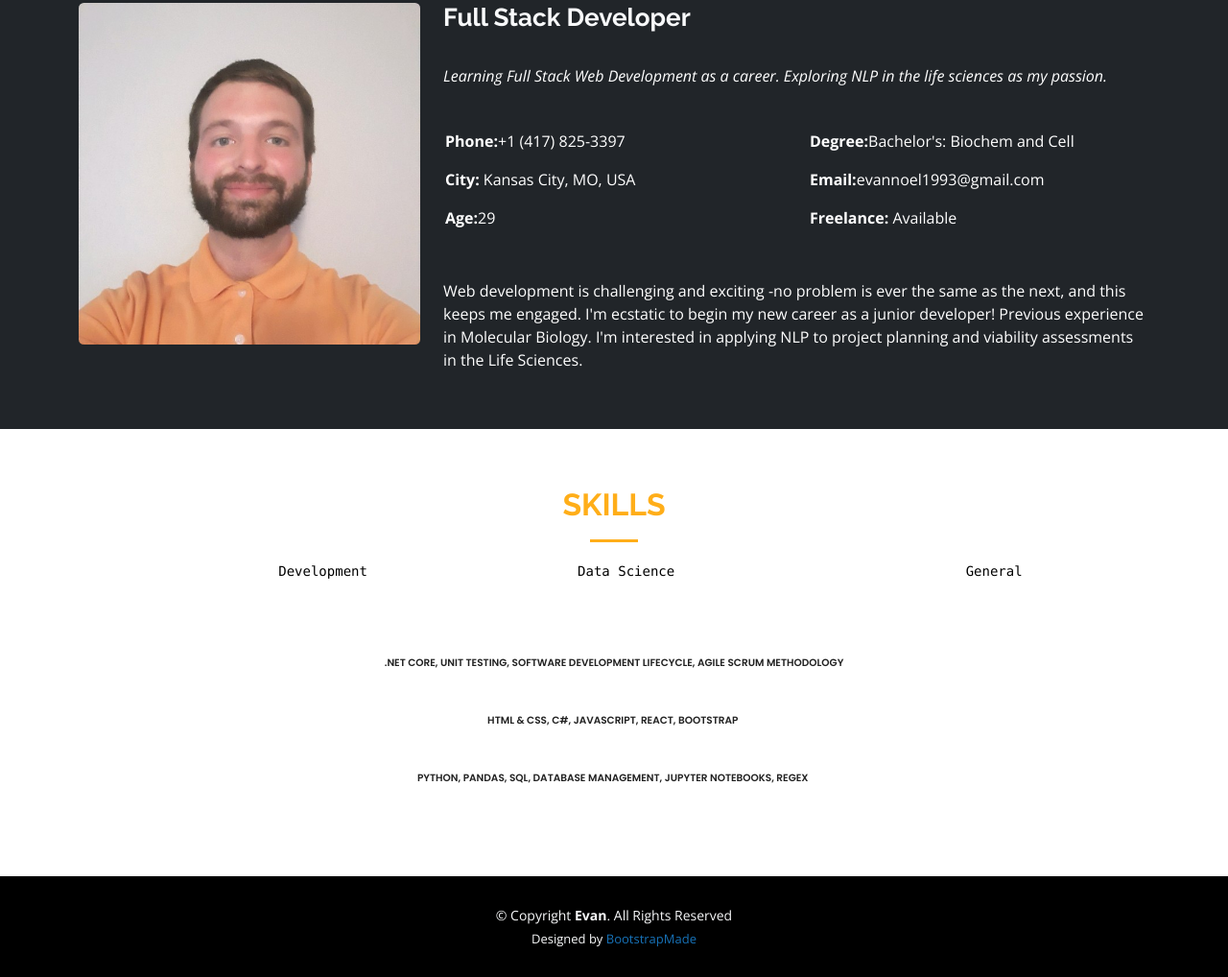
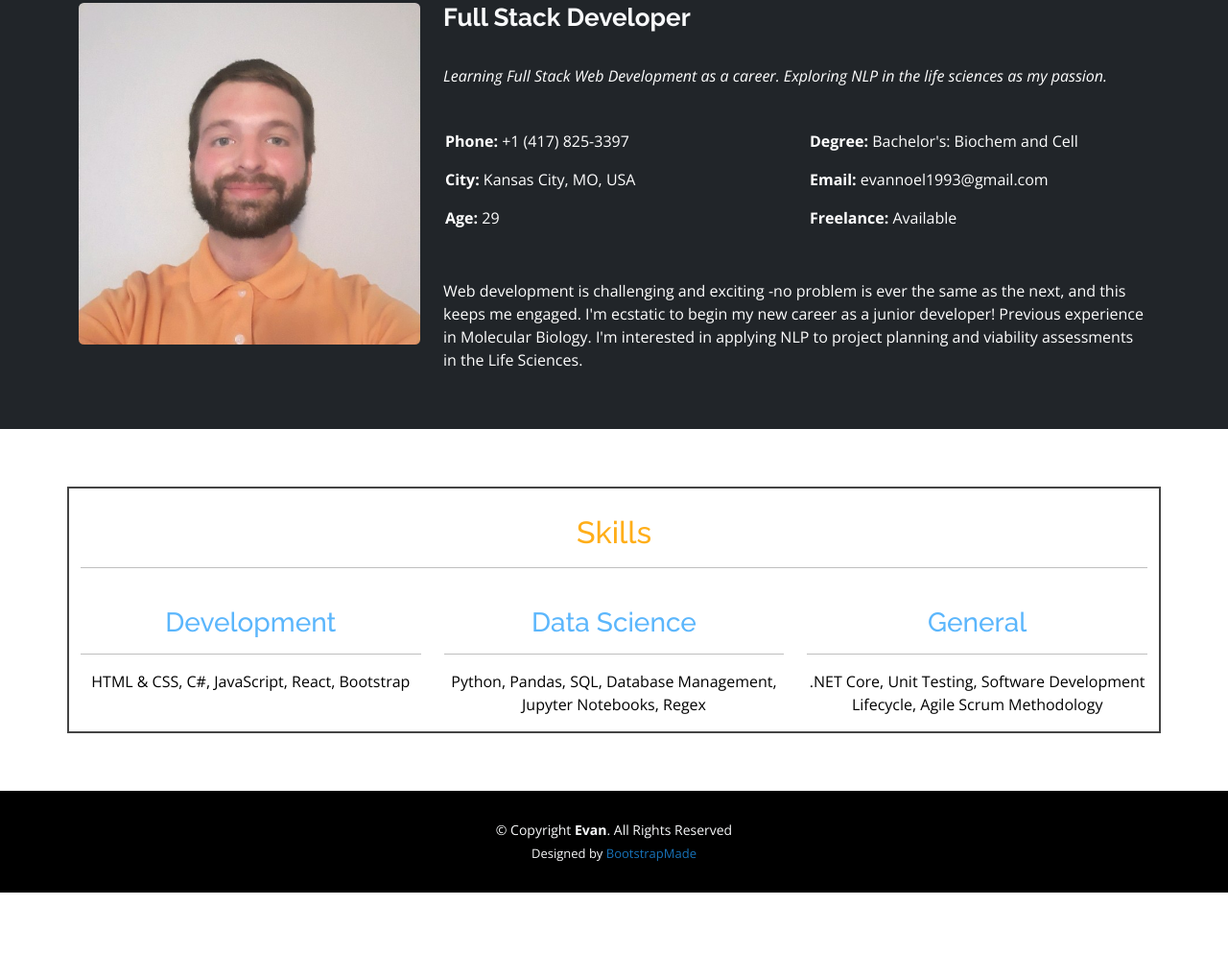
Before and after one commit to NoelEvan321/PersonalSite, a plain HTML site: page about.html in a window 1280 px wide. Shown: the part 311-1329 px from the top of the page at 96% size. After the commit the page ends 1241 px from the top, so only its background shows below. Drawn offline with nearby package versions, Linux system fonts and the light colour scheme.

Commit message:
skills table update

```diff
--- a/about.html
+++ b/about.html
@@ -97,16 +97,16 @@
             <div class="row">
               <div class="col-lg-6">
                 <ul>
-                  <li><i class="bi bi-rounded-right"></i> <strong>Phone:</strong>+1 (417) 825-3397 </li>
-                  <li><i class="bi bi-rounded-right"></i> <strong>City:</strong> Kansas City, MO, USA</li>
-                  <li><i class="bi bi-rounded-right"></i> <strong>Age:</strong>29</li>
+                  <li><i class="bi bi-rounded-right"></i> <strong>Phone: </strong> +1 (417) 825-3397 </li>
+                  <li><i class="bi bi-rounded-right"></i> <strong>City: </strong> Kansas City, MO, USA</li>
+                  <li><i class="bi bi-rounded-right"></i> <strong>Age: </strong> 29</li>
                 </ul>
               </div>
               <div class="col-lg-6">
                 <ul>
-                  <li><i class="bi bi-rounded-right"></i> <strong>Degree:</strong>Bachelor's: Biochem and Cell</li>
-                  <li><i class="bi bi-rounded-right"></i> <strong>Email:</strong>evannoel1993@gmail.com</li>
-                  <li><i class="bi bi-rounded-right"></i> <strong>Freelance:</strong> Available</li>
+                  <li><i class="bi bi-rounded-right"></i> <strong>Degree: </strong> Bachelor's: Biochem and Cell</li>
+                  <li><i class="bi bi-rounded-right"></i> <strong>Email: </strong> evannoel1993@gmail.com</li>
+                  <li><i class="bi bi-rounded-right"></i> <strong>Freelance: </strong> Available</li>
                 </ul>
               </div>
             </div>
@@ -123,7 +123,7 @@
 
     <!-- ======= Skills Section ======= -->
     <section id="skills" class="skills">
-      <div class="container" data-aos="fade-up">
+      <!-- <div class="container" data-aos="fade-up">
 
         <div class="section-title">
           <h2>Skills</h2>
@@ -134,30 +134,31 @@
 
         <div class="row skills-content">
 
-          <div class="col-lg-12">
-
+          <div class="col-lg-4">
             <div class="progress text-center">
-              <pre class="skill">.NET Core, Unit Testing, Software Development Lifecycle, Agile Scrum Methodology<i class="val"></i></pre>
+              <pre class="skill">.NET Core, Unit Testing, Software Development Lifecycle, Agile Scrum Methodology<i class="val"></i></pre> -->
               <!--<div class="progress-bar-wrap"> used <i class="val"></i> in the span.
                 <div class="progress-bar" role="progressbar" aria-valuenow="90" aria-valuemin="0" aria-valuemax="100"></div>
               </div>-->
-            </div>
-
+            <!-- </div>
+          </div>
+          <div class="col-lg-4"></div>
             <div class="progress text-center">
-              <pre class="skill">HTML &amp; CSS, C#, JavaScript, React, Bootstrap <i class="val"></i></pre>
+              <pre class="skill">HTML &amp; CSS, C#, JavaScript, React, Bootstrap <i class="val"></i></pre> -->
               <!--<div class="progress-bar-wrap">
                 <div class="progress-bar" role="progressbar" aria-valuenow="75" aria-valuemin="0" aria-valuemax="100"></div>
               </div>--><!--Progress bar example-->
-            </div>
-
+            <!-- </div>
+          </div>
+          <div class="col-lg-4"></div>
             <div class="progress text-center">
-              <pre class="skill">Python, Pandas, SQL, Database Management, Jupyter Notebooks, Regex <i class="val"></i></pre>
+              <pre class="skill">Python, Pandas, SQL, Database Management, Jupyter Notebooks, Regex <i class="val"></i></pre> -->
               <!--<div class="progress-bar-wrap">
                 <div class="progress-bar" role="progressbar" aria-valuenow="75" aria-valuemin="0" aria-valuemax="100"></div>
               </div>--><!--Progress bar example-->
-            </div>
+            <!-- </div>
 
-          </div>
+          </div> -->
 
           <!-- <div class="col-lg-6">
 
@@ -186,7 +187,33 @@
 
         <!-- </div> -->
 
-      </div>
+      <!-- </div> -->
+      <div class="container skills-table">
+        <div class="row text-center skills-header">
+          <div class="col-lg-12 col-md-12 col-sm-12">
+            <h2>Skills</h2>
+            <hr />
+            <br>
+          </div>
+        </div>
+        <div class="row text-center skills-bottom">
+            <div class="col-lg-4 col-md-12 col-sm-12">
+                <h3>Development</h3>
+                <hr />
+                <p>HTML &amp; CSS, C#, JavaScript, React, Bootstrap</p>
+            </div>
+            <div class="col-lg-4 col-md-12 col-sm-12">
+                <h3>Data Science</h3>
+                <hr />
+                <p>Python, Pandas, SQL, Database Management, Jupyter Notebooks, Regex</p>
+            </div>
+            <div class="col-lg-4 col-md-12 col-sm-12">
+                <h3>General</h3>
+                <hr />
+                <p>.NET Core, Unit Testing, Software Development Lifecycle, Agile Scrum Methodology</p>
+            </div>
+        </div>
+    </div>
     </section><!-- End Skills Section -->
 
     <!-- ======= Facts Section ======= -->
--- a/assets/css/style.css
+++ b/assets/css/style.css
@@ -1384,4 +1384,14 @@ h5{
 #header .logo a:hover {
   color: #209cfbbb;
 }
-/* Add spans to pipes and make them green */
+/* Skills table */
+.container.skills-table {
+  border: 2px solid #444444;
+}
+.container.skills-table div.row.skills-header{
+  margin-top: 2.5%;
+}
+.container.skills-table div.row.skills-bottom p{
+  margin-top: 4.5%;
+  margin-bottom: 4.5%;
+}
```
